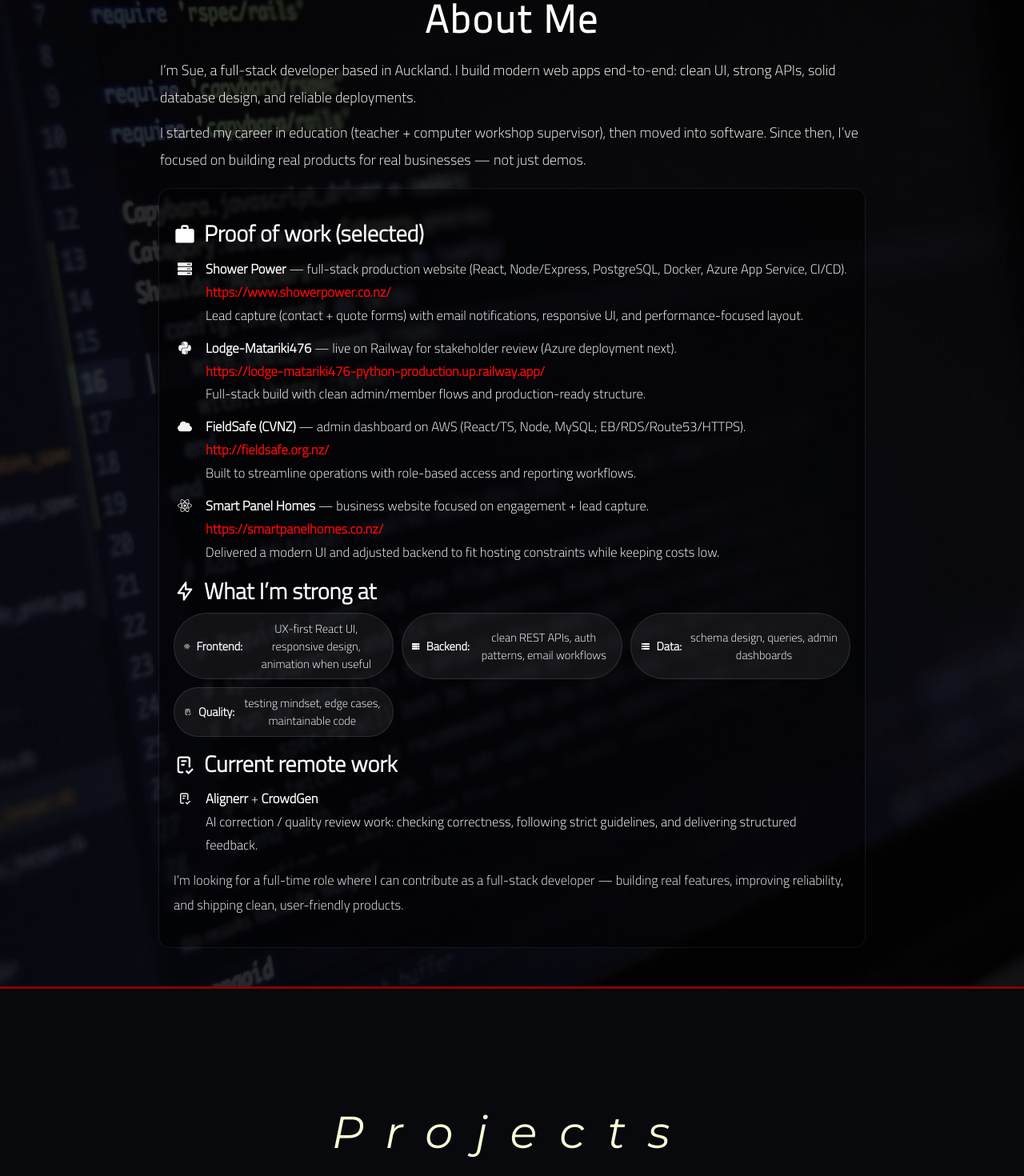
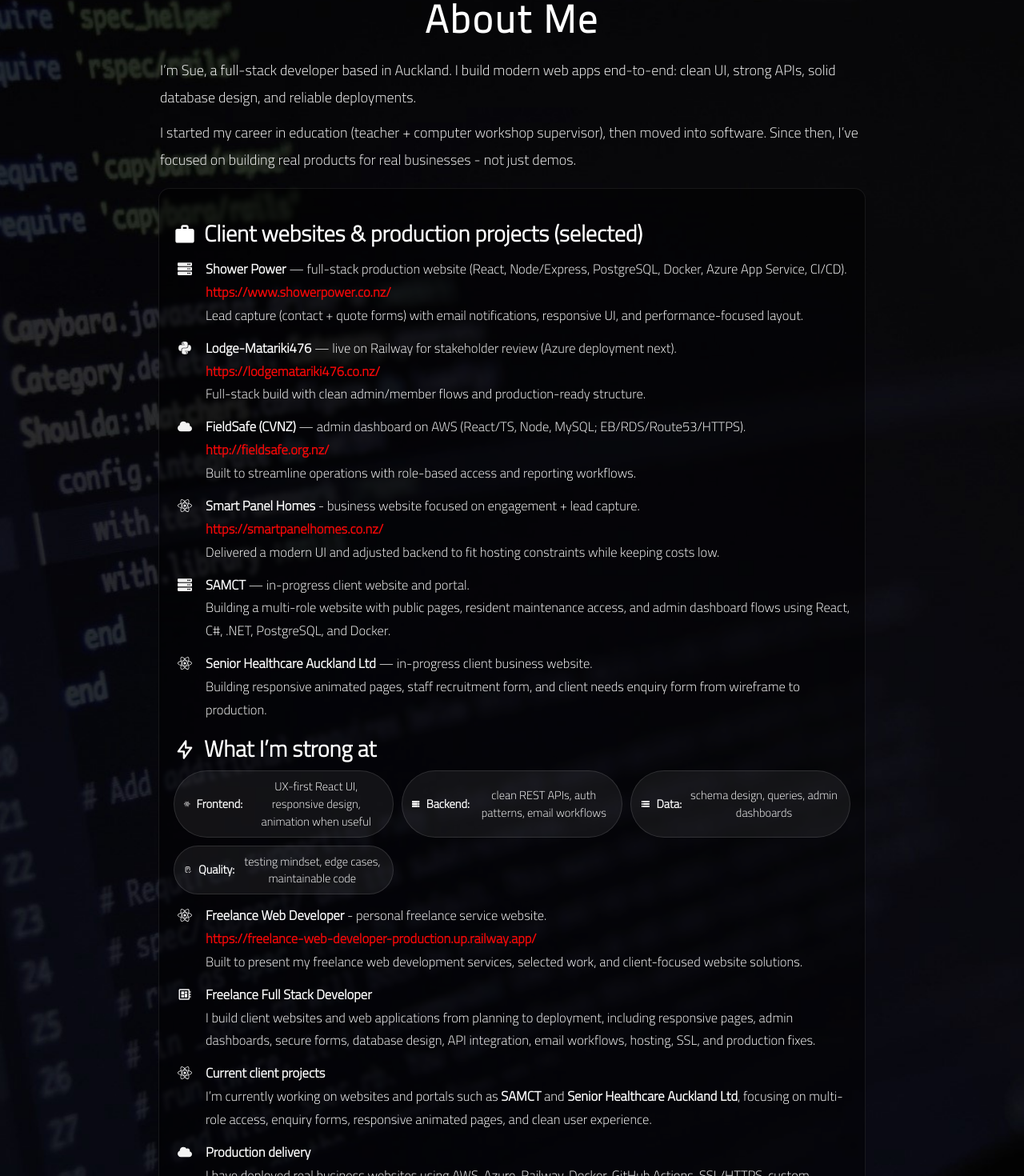
Before and after one commit to sue-zadeh/my-portfolio, a React (Vite) app: page /about-me in a window 1280 px wide. Shown: the part 1187-2657 px from the top of the page at 80% size. Built offline with nearby package versions, Linux system fonts and the light colour scheme.

Commit message:
add projects

```diff
--- a/client/AboutMe.jsx
+++ b/client/AboutMe.jsx
@@ -1,128 +1,128 @@
-import React, { useEffect } from "react";
-import AOS from "aos";
-import "aos/dist/aos.css";
+import React, { useEffect } from 'react'
+import AOS from 'aos'
+import 'aos/dist/aos.css'
 
 // Icons
-import { MdDeveloperBoard, MdWork, MdOutlineStorage } from "react-icons/md";
-import { FaReact, FaPython, FaServer, FaCloud } from "react-icons/fa";
-import { TbChecklist, TbBolt } from "react-icons/tb";
+import { MdDeveloperBoard, MdWork, MdOutlineStorage } from 'react-icons/md'
+import { FaReact, FaPython, FaServer, FaCloud } from 'react-icons/fa'
+import { TbChecklist, TbBolt } from 'react-icons/tb'
 
 const S = {
- pageWrap: {
-  paddingTop: "12rem",        // ✅ match your navbar height (adjust if needed)
-  paddingLeft: "16px",
-  paddingRight: "16px",
-  paddingBottom: "48px",
-  color: "#fff",
-  position: "relative",
-},
+  pageWrap: {
+    paddingTop: '12rem', // ✅ match your navbar height (adjust if needed)
+    paddingLeft: '16px',
+    paddingRight: '16px',
+    paddingBottom: '48px',
+    color: '#fff',
+    position: 'relative',
+  },
   container: {
     maxWidth: 980,
-    margin: "0 auto",
+    margin: '0 auto',
   },
   title: {
-    display: "flex",
-    alignItems: "center",
+    display: 'flex',
+    alignItems: 'center',
     gap: 12,
-    justifyContent: "center",
+    justifyContent: 'center',
     fontWeight: 800,
-    letterSpacing: "0.06em",
-    margin: "8px 0 18px",
+    letterSpacing: '0.06em',
+    margin: '8px 0 18px',
   },
 
   // ✅ Intro wrapper + paragraphs (controls spacing cleanly)
   introWrap: {
     maxWidth: 880,
-    margin: "0 auto 18px",
-    textAlign: "left",
+    margin: '0 auto 18px',
+    textAlign: 'left',
   },
   introP1: {
-    margin: "0 0 10px 0", // ✅ small gap
+    margin: '0 0 10px 0', // ✅ small gap
     lineHeight: 1.9,
     fontSize: 18,
   },
   introP2: {
-    margin: "0 0 6px 0",
+    margin: '0 0 6px 0',
     lineHeight: 1.9,
     fontSize: 18,
     opacity: 0.98,
   },
 
   card: {
-    background: "rgba(0,0,0,0.45)",
-    backdropFilter: "blur(2px)",
-    border: "1px solid rgba(255,255,255,0.08)",
+    background: 'rgba(0,0,0,0.45)',
+    backdropFilter: 'blur(2px)',
+    border: '1px solid rgba(255,255,255,0.08)',
     borderRadius: 14,
-    padding: "22px 18px",
+    padding: '22px 18px',
     marginTop: 8,
   },
   sectionHead: {
-    display: "flex",
-    alignItems: "center",
+    display: 'flex',
+    alignItems: 'center',
     gap: 10,
-    margin: "18px 0 10px",
+    margin: '18px 0 10px',
     fontWeight: 800,
-    textAlign: "left",
+    textAlign: 'left',
   },
-  list: { listStyle: "none", padding: 0, margin: 0 },
+  list: { listStyle: 'none', padding: 0, margin: 0 },
   item: {
-    display: "grid",
-    gridTemplateColumns: "28px 1fr",
+    display: 'grid',
+    gridTemplateColumns: '28px 1fr',
     gap: 12,
-    alignItems: "start",
-    margin: "12px 0",
-    textAlign: "left",
+    alignItems: 'start',
+    margin: '12px 0',
+    textAlign: 'left',
   },
   iconCell: {
-    display: "inline-flex",
+    display: 'inline-flex',
     width: 28,
     height: 28,
-    alignItems: "center",
-    justifyContent: "center",
+    alignItems: 'center',
+    justifyContent: 'center',
     opacity: 0.95,
   },
   text: { lineHeight: 1.75, fontSize: 16.5 },
   link: {
-    color: "rgb(246, 7, 7)",
+    color: 'rgb(246, 7, 7)',
     fontWeight: 800,
-    textDecoration: "none",
+    textDecoration: 'none',
   },
   chipsRow: {
-    display: "grid",
-    gridTemplateColumns: "repeat(auto-fit, minmax(220px, 1fr))",
+    display: 'grid',
+    gridTemplateColumns: 'repeat(auto-fit, minmax(220px, 1fr))',
     gap: 10,
-    margin: "6px 0 10px",
+    margin: '6px 0 10px',
   },
   chip: {
-    border: "1px solid rgba(255,255,255,0.12)",
+    border: '1px solid rgba(255,255,255,0.12)',
     borderRadius: 999,
-    padding: "8px 12px",
-    display: "flex",
-    alignItems: "center",
+    padding: '8px 12px',
+    display: 'flex',
+    alignItems: 'center',
     gap: 8,
-    background: "rgba(255,255,255,0.06)",
+    background: 'rgba(255,255,255,0.06)',
     fontSize: 14.5,
   },
   footerPara: {
     marginTop: 14,
     lineHeight: 1.85,
-    textAlign: "left",
+    textAlign: 'left',
     fontSize: 16.5,
     opacity: 0.95,
   },
-};
+}
 
-const IconItem = ({ icon: Icon, children, aos = "fade-up" }) => (
+const IconItem = ({ icon: Icon, children, aos = 'fade-up' }) => (
   <li style={S.item} data-aos={aos}>
     <span style={S.iconCell}>
       <Icon size={18} />
     </span>
     <span style={S.text}>{children}</span>
   </li>
-);
+)
 
 export default function AboutMe() {
- useEffect(() => {
+  useEffect(() => {
     AOS.init({
       duration: 900,
     })
@@ -138,66 +138,106 @@
         {/* ✅ Intro with smaller spacing */}
         <div style={S.introWrap}>
           <p style={S.introP1} data-aos="fade-up">
-            I’m Sue, a full-stack developer based in Auckland. I build modern web apps end-to-end:
-            clean UI, strong APIs, solid database design, and reliable deployments.
+            I’m Sue, a full-stack developer based in Auckland. I build modern
+            web apps end-to-end: clean UI, strong APIs, solid database design,
+            and reliable deployments.
           </p>
 
           <p style={S.introP2} data-aos="fade-up">
-            I started my career in education (teacher + computer workshop supervisor), then moved into software.
-            Since then, I’ve focused on building real products for real businesses — not just demos.
+            I started my career in education (teacher + computer workshop
+            supervisor), then moved into software. Since then, I’ve focused on
+            building real products for real businesses - not just demos.
           </p>
         </div>
 
         <div style={S.card} data-aos="fade-up">
           {/* Projects */}
           <h3 style={S.sectionHead} data-aos="fade-right">
-            <MdWork /> Proof of work (selected)
+            <MdWork /> Client websites & production projects (selected)
           </h3>
 
           <ul style={S.list} data-aos="fade-up">
             <IconItem icon={FaServer} aos="fade-down-right">
-              <b>Shower Power</b> — full-stack production website (React, Node/Express, PostgreSQL, Docker, Azure App Service, CI/CD).
+              <b>Shower Power</b> — full-stack production website (React,
+              Node/Express, PostgreSQL, Docker, Azure App Service, CI/CD).
               <br />
-              <a style={S.link} href="https://www.showerpower.co.nz/" target="_blank" rel="noreferrer">
+              <a
+                style={S.link}
+                href="https://www.showerpower.co.nz/"
+                target="_blank"
+                rel="noreferrer"
+              >
                 https://www.showerpower.co.nz/
               </a>
               <br />
-              Lead capture (contact + quote forms) with email notifications, responsive UI, and performance-focused layout.
+              Lead capture (contact + quote forms) with email notifications,
+              responsive UI, and performance-focused layout.
             </IconItem>
 
             <IconItem icon={FaPython} aos="fade-down-left">
-              <b>Lodge-Matariki476</b> — live on Railway for stakeholder review (Azure deployment next).
+              <b>Lodge-Matariki476</b> — live on Railway for stakeholder review
+              (Azure deployment next).
               <br />
               <a
                 style={S.link}
-                href="https://lodge-matariki476-python-production.up.railway.app/"
+                href="https://lodgematariki476.co.nz/"
                 target="_blank"
                 rel="noreferrer"
               >
-                https://lodge-matariki476-python-production.up.railway.app/
+                https://lodgematariki476.co.nz/
               </a>
               <br />
-              Full-stack build with clean admin/member flows and production-ready structure.
+              Full-stack build with clean admin/member flows and
+              production-ready structure.
             </IconItem>
 
             <IconItem icon={FaCloud} aos="fade-down-right">
-              <b>FieldSafe (CVNZ)</b> — admin dashboard on AWS (React/TS, Node, MySQL; EB/RDS/Route53/HTTPS).
+              <b>FieldSafe (CVNZ)</b> — admin dashboard on AWS (React/TS, Node,
+              MySQL; EB/RDS/Route53/HTTPS).
               <br />
-              <a style={S.link} href="http://fieldsafe.org.nz/" target="_blank" rel="noreferrer">
+              <a
+                style={S.link}
+                href="http://fieldsafe.org.nz/"
+                target="_blank"
+                rel="noreferrer"
+              >
                 http://fieldsafe.org.nz/
               </a>
               <br />
-              Built to streamline operations with role-based access and reporting workflows.
+              Built to streamline operations with role-based access and
+              reporting workflows.
             </IconItem>
 
             <IconItem icon={FaReact} aos="fade-down-left">
-              <b>Smart Panel Homes</b> — business website focused on engagement + lead capture.
+              <b>Smart Panel Homes</b> - business website focused on engagement
+              + lead capture.
               <br />
-              <a style={S.link} href="https://smartpanelhomes.co.nz/" target="_blank" rel="noreferrer">
+              <a
+                style={S.link}
+                href="https://smartpanelhomes.co.nz/"
+                target="_blank"
+                rel="noreferrer"
+              >
                 https://smartpanelhomes.co.nz/
               </a>
               <br />
-              Delivered a modern UI and adjusted backend to fit hosting constraints while keeping costs low.
+              Delivered a modern UI and adjusted backend to fit hosting
+              constraints while keeping costs low.
+            </IconItem>
+            <IconItem icon={FaServer} aos="fade-down-right">
+              <b>SAMCT</b> — in-progress client website and portal.
+              <br />
+              Building a multi-role website with public pages, resident
+              maintenance access, and admin dashboard flows using React, C#,
+              .NET, PostgreSQL, and Docker.
+            </IconItem>
+
+            <IconItem icon={FaReact} aos="fade-down-left">
+              <b>Senior Healthcare Auckland Ltd</b> — in-progress client
+              business website.
+              <br />
+              Building responsive animated pages, staff recruitment form, and
+              client needs enquiry form from wireframe to production.
             </IconItem>
           </ul>
 
@@ -207,31 +247,76 @@
           </h3>
 
           <div style={S.chipsRow}>
-            <div style={S.chip} data-aos="fade-up"><FaReact size={16} /> <b>Frontend:</b> UX-first React UI, responsive design, animation when useful</div>
-            <div style={S.chip} data-aos="fade-up"><FaServer size={16} /> <b>Backend:</b> clean REST APIs, auth patterns, email workflows</div>
-            <div style={S.chip} data-aos="fade-up"><MdOutlineStorage size={16} /> <b>Data:</b> schema design, queries, admin dashboards</div>
-            <div style={S.chip} data-aos="fade-up"><TbChecklist size={16} /> <b>Quality:</b> testing mindset, edge cases, maintainable code</div>
+            <div style={S.chip} data-aos="fade-up">
+              <FaReact size={16} /> <b>Frontend:</b> UX-first React UI,
+              responsive design, animation when useful
+            </div>
+            <div style={S.chip} data-aos="fade-up">
+              <FaServer size={16} /> <b>Backend:</b> clean REST APIs, auth
+              patterns, email workflows
+            </div>
+            <div style={S.chip} data-aos="fade-up">
+              <MdOutlineStorage size={16} /> <b>Data:</b> schema design,
+              queries, admin dashboards
+            </div>
+            <div style={S.chip} data-aos="fade-up">
+              <TbChecklist size={16} /> <b>Quality:</b> testing mindset, edge
+              cases, maintainable code
+            </div>
           </div>
 
-          {/* Remote AI work */}
-          <h3 style={S.sectionHead} data-aos="fade-right">
-            <TbChecklist /> Current remote work
-          </h3>
+          {/* Freelance work */}
+          <IconItem icon={FaReact} aos="fade-down-right">
+            <b>Freelance Web Developer</b> - personal freelance service website.
+            <br />
+            <a
+              style={S.link}
+              href="https://freelance-web-developer-production.up.railway.app/"
+              target="_blank"
+              rel="noreferrer"
+            >
+              https://freelance-web-developer-production.up.railway.app/
+            </a>
+            <br />
+            Built to present my freelance web development services, selected
+            work, and client-focused website solutions.
+          </IconItem>
 
           <ul style={S.list}>
-            <IconItem icon={TbChecklist} aos="fade-up">
-              <b>Alignerr</b> + <b>CrowdGen</b>
+            <IconItem icon={MdDeveloperBoard} aos="fade-up">
+              <b>Freelance Full Stack Developer</b>
+              <br />I build client websites and web applications from planning
+              to deployment, including responsive pages, admin dashboards,
+              secure forms, database design, API integration, email workflows,
+              hosting, SSL, and production fixes.
+            </IconItem>
+
+            <IconItem icon={FaReact} aos="fade-up">
+              <b>Current client projects</b>
               <br />
-              AI correction / quality review work: checking correctness, following strict guidelines, and delivering structured feedback.
+              I’m currently working on websites and portals such as <b>
+                SAMCT
+              </b>{' '}
+              and <b>Senior Healthcare Auckland Ltd</b>, focusing on multi-role
+              access, enquiry forms, responsive animated pages, and clean user
+              experience.
+            </IconItem>
+
+            <IconItem icon={FaCloud} aos="fade-up">
+              <b>Production delivery</b>
+              <br />I have deployed real business websites using AWS, Azure,
+              Railway, Docker, GitHub Actions, SSL/HTTPS, custom domains, and
+              database-backed backend services.
             </IconItem>
           </ul>
 
           <p style={S.footerPara} data-aos="fade-up">
-            I’m looking for a full-time role where I can contribute as a full-stack developer — building real features,
-            improving reliability, and shipping clean, user-friendly products.
+            I’m looking for a full-time role where I can contribute as a
+            full-stack developer - building real features, improving
+            reliability, and shipping clean, user-friendly products.
           </p>
         </div>
       </div>
     </div>
-  );
+  )
 }
--- a/client/Projects.jsx
+++ b/client/Projects.jsx
@@ -47,10 +47,10 @@
           <div className="projects2">
             <p data-aos="fade-down-right" className="p-projects">
               <b>Lodge-Matariki476:</b>
-              Language/Technologies: DevOps, Deployed on Azure App Service,
-              configured domains, enabled SSL(HTTPS), and managed production
-              settings (RDS, Elastic Beanstalk, Route 53) Python, Flask, Rest
-              API, CSS, CSS Animation, AOS, Bootstrap, PostgreSQL
+              Language/Technologies: Python, Flask, Rest API, CSS, CSS
+              Animation, AOS, Bootstrap, PostgreSQLDevOps, Deployed on Azure App
+              Service, configured domains, enabled SSL(HTTPS), and managed
+              production settings (RDS, Elastic Beanstalk, Route 53)
               <br />
               Description: A membership-focused web application with internal
               features, administrative tools, and secure access. <br />A custom
@@ -201,7 +201,7 @@
             <p data-aos="fade-down-right" className="p-projects">
               <b>ShowerPower Ltd:</b>
               Language/Technologies: ReactJS, Node.js, Express js, Azure(App
-              Service, configured domains, enabled SSL(HTTPS)) MySQL, CSS
+              Service, configured domains, enabled SSL(HTTPS)) PostgreSQL, CSS
               animation, AOS, Bootstrap Description: A modern business website
               designed to present services clearly and support customer
               inquiries.
@@ -231,7 +231,7 @@
 
             <p data-aos="fade-down-right" className="p-projects">
               <b>Senior Healthcare Auckland Ltd (in progress):</b>
-              Language/Technologies: ReactJS, Node.js, Express js, will be
+              Language/Technologies: Next.JS, C#, .Net, PostgreSQL, will be
               deployed on Azure(App Service, configured domains, enabled
               SSL(HTTPS)) MySQL, CSS animation, AOS, Bootstrap
               <br />
@@ -264,10 +264,10 @@
 
             <p data-aos="fade-down-right" className="p-projects">
               <b>SAMCT :</b>
-              Language/Technologies: ReactJS, Node.js, Express js, PHP, MySQL,
-              CSS animation, AOS, Bootstrap Description: A multi-role SaaS
-              platform with public pages, resident access, and admin dashboards
-              for structured village operations.
+              Language/Technologies: ReactJS, C#, .Net, PostgreSQL, CSS
+              animation, AOS, Bootstrap Description: A multi-role SaaS platform
+              with public pages, resident access, and admin dashboards for
+              structured village operations.
               <br />
               An in-progress village management platform combining public
               information, resident-facing features, and administrative tools in
```
Lines whose indentation alone changed are shown as unchanged.
